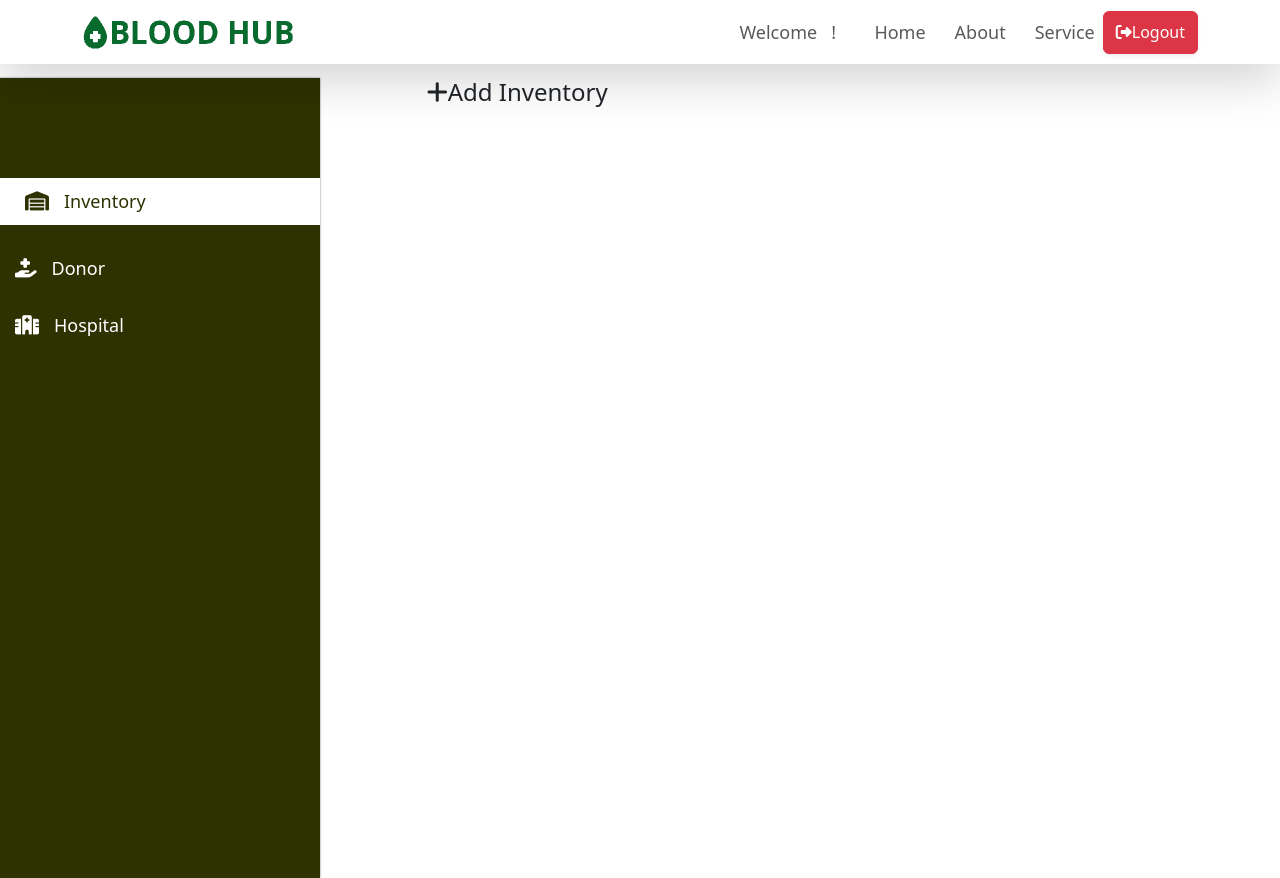
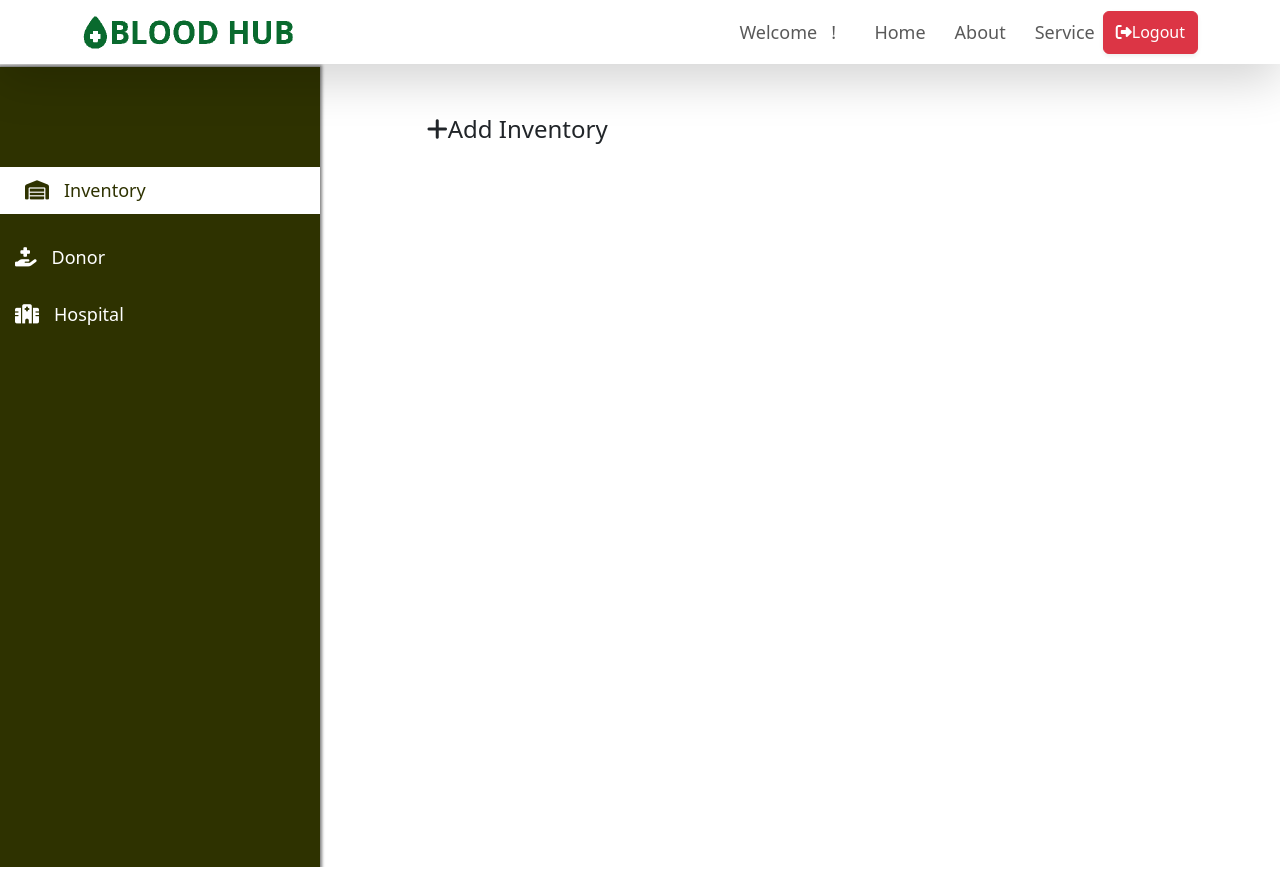
Before and after one commit to Haris-Mohanty/BloodHub, a React (Create React App) app in the folder client/: page / in a window 1280 px wide. Built offline with nearby package versions, Linux system fonts and the light colour scheme; no server answers; sample sign-in values are in the browser's storage.

Commit message:
server- models- inventroyModels.js- Add donor email.

```diff
--- a/client/src/index.css
+++ b/client/src/index.css
@@ -57,7 +57,7 @@
   padding-left: 13px;
 }
 .home-con {
-  margin-top: 78px;
+  margin-top: 67px;
 }
 
 @media screen and (max-width: 768px) {
--- a/client/src/pages/HomePage.js
+++ b/client/src/pages/HomePage.js
@@ -15,7 +15,7 @@ const HomePage = () => {
       ) : (
         <>
           <h4
-            className="main-page"
+            className="main-page mt-5"
             data-bs-toggle="modal"
             data-bs-target="#staticBackdrop"
           >
--- a/client/src/styles/Layout.css
+++ b/client/src/styles/Layout.css
@@ -2,7 +2,7 @@
   height: 100vh !important;
   border: 5px;
   background-color: #2e3200;
-  box-shadow: 0 0 2px gray;
+  box-shadow: 0 0 3px 2px gray;
   color: white;
 }
 .menu {
```
Also changed, not shown: 1 other file (tests, documents, lock files or other folders).
